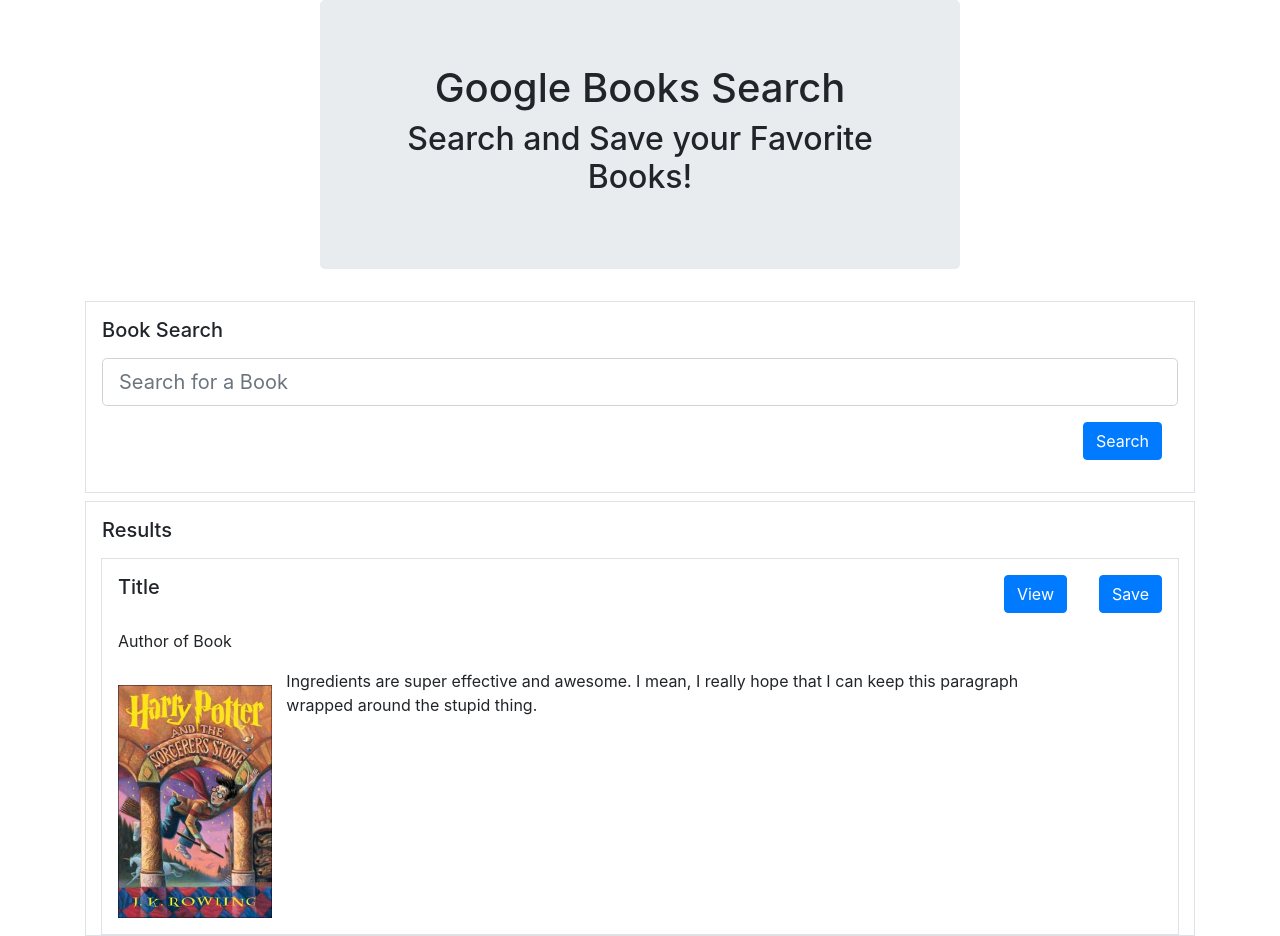
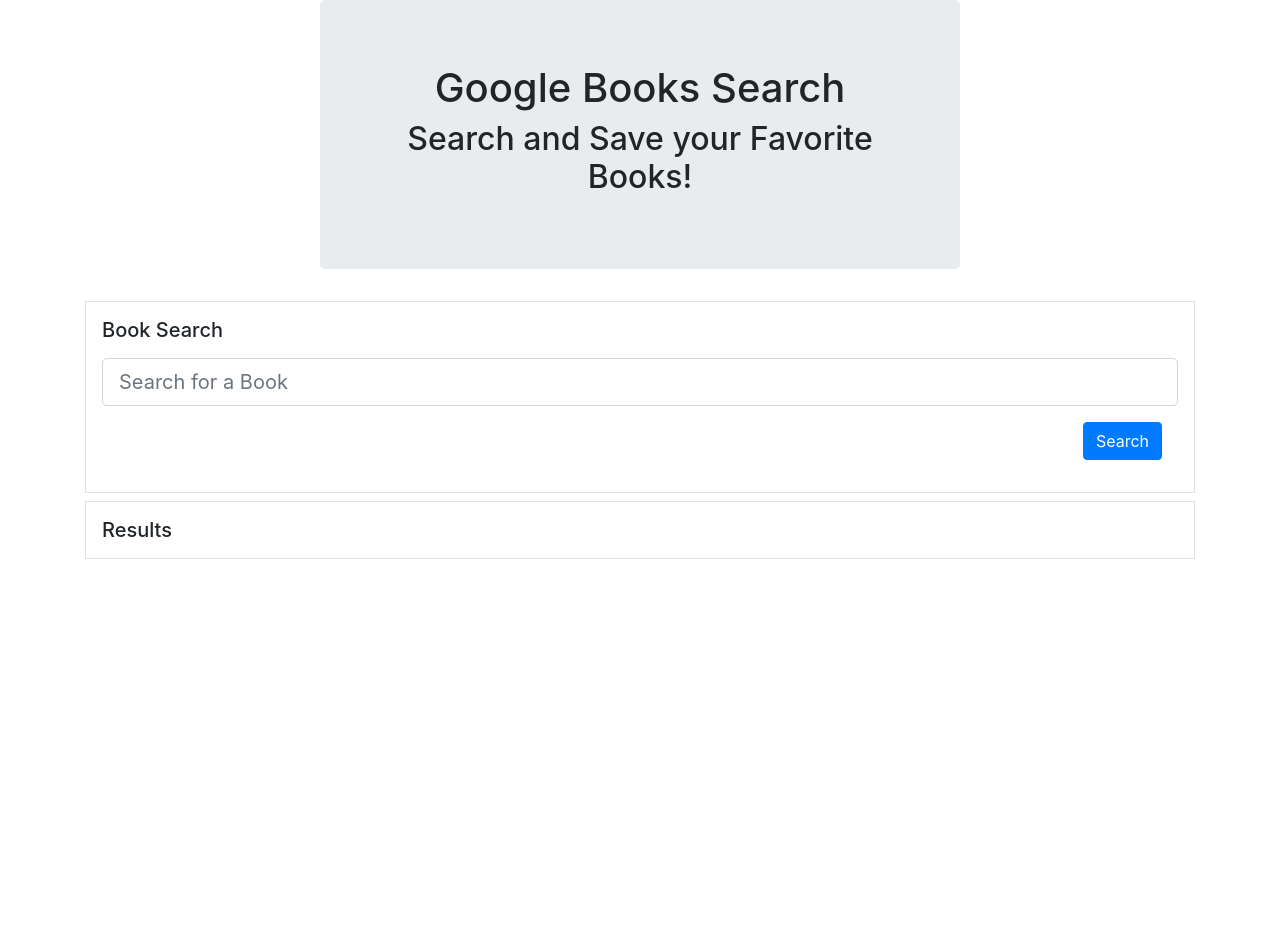
Before and after one commit to vilagen/googlebooks, a React (Create React App) app in the folder client/: page / in a window 1280 px wide. After the commit the page ends 800 px from the top, so only its background shows below. Built offline with nearby package versions, Linux system fonts and the light colour scheme.

Commit message:
Getting api results and also getting some to appear on page.

```diff
--- /dev/null
+++ b/client/src/components/BookList/index.js
@@ -0,0 +1,62 @@
+import React from "react";
+import {Row, Col, Container} from "../Grid";
+import Button from "../Button";
+import "./style.css"
+
+
+export function BooksList({children}) {
+	return <ul className="list-group">{children}</ul>;
+}
+
+export function BooksListItem({
+
+	props,
+	title,
+	subtitle = "",
+	authors,
+	image,
+	description,
+	infoLink
+}) {
+		return (
+			<Container>
+				<div className="border">
+					<div className="d-flex justify-content-between">
+						<h4 className="m-3">{title}</h4>
+						<h5 className="m-3">{subtitle}</h5>
+							<section>
+
+									<Button
+									href={infoLink}
+									type="primary">
+									View
+									</Button>
+
+									<Button
+									// onClick={props.delOrSave}
+									type="primary">
+									{/* {props.delOrSaveBut} */}
+									</Button>
+
+							</section>
+					</div>
+					<p className="ml-3">{authors}</p>
+
+					<Row>
+						<Col size="xs-4 sm-2">
+								<img className="test m-3" src={image} />
+						</Col>
+						<Col size="xs-8 sm-9">
+								<p>{description}
+								</p>
+						</Col>
+					</Row>
+				</div>
+			</Container>
+		)
+}
+
+
+// this.onSumbit = this.onSumbit.bind(this)
+// onSubmit = (e) => { console.log(this)} or something like:
+// onSubmit = (e) => { alert(this.state.inputValue) }
--- a/client/src/components/ResultBox/index.js
+++ /dev/null
@@ -1,50 +0,0 @@
-import React, {Component} from "react";
-import {Row, Col, Container} from "../Grid";
-import Button from "../Button";
-import "./style.css"
-
-class ResultBox extends Component {
-	render() {
-			return (
-				<Container>
-					<div className="border">
-						<div className="d-flex justify-content-between">
-							<h5 className="m-3">Title</h5>
-								<section>
-
-										<Button
-										type="primary"
-										>
-											View
-										</Button>
-
-										<Button
-										type="primary"
-										>
-											Save
-										</Button>
-
-								</section>
-						</div>
-						<p className="ml-3">Author of Book</p>
-						<Row>
-							<Col size="xs-4 sm-2">
-									<img className="test m-3" src="/images/harrypotter.jpg" />
-							</Col>
-							<Col size="xs-8 sm-9">
-									<p>Ingredients are super effective and awesome. I mean, I really hope that I can
-											keep this paragraph wrapped around the stupid thing.
-									</p>
-							</Col>
-						</Row>
-					</div>
-				</Container>
-			)
-	}
-}
-
-// this.onSumbit = this.onSumbit.bind(this)
-// onSubmit = (e) => { console.log(this)} or something like:
-// onSubmit = (e) => { alert(this.state.inputValue) }
-
-export default ResultBox;
--- a/client/src/components/Results/index.js
+++ /dev/null
@@ -1,20 +0,0 @@
-import React, { Component } from "react";
-import {Row, Container } from "../Grid";
-import ResultBox from "../ResultBox";
-
-class Results extends Component {
-		render() {
-			return (
-				<Row>
-					<Container>
-							<div className="border">
-							<h5 className="m-3">Results</h5>
-							<ResultBox></ResultBox>
-							</div>
-					</Container>
-				</Row>
-			)
-	}
-}
-
-export default Results;
--- a/client/src/pages/Search.js
+++ b/client/src/pages/Search.js
@@ -1,10 +1,10 @@
 import React, { Component } from "react";
 import Title from "../components/Title";
-import Results from "../components/Results";
 import Input from "../components/Input";
-import { Container } from "../components/Grid"
+import { Row, Col, Container } from "../components/Grid"
 import Button from "../components/Button"
 import API from "../utils/API";
+import {BooksList, BooksListItem} from "../components/BookList";
 
 class Search extends Component {
 
@@ -22,13 +22,13 @@ class Search extends Component {
 		console.log(this.state.bookSearch)
 	};
 
-	loadBooks = () => {
-    API.getBooks()
-      .then(res =>
-        this.setState({ books: res.data, title: "", author: "", synopsis: "" })
-      )
-      .catch(err => console.log(err));
-  };
+	// loadBooks = () => {
+  //   API.getBooks()
+  //     .then(res =>
+  //       this.setState({ books: res.data, title: "", author: "", description: "" })
+  //     )
+  //     .catch(err => console.log(err));
+  // };
 
 	handleFormSubmit = event => {
     // When the form is submitted, prevent its default behavior, get recipes update the recipes state
@@ -68,7 +68,28 @@ class Search extends Component {
 						</div>
 					</Container>
 
-					<Results />
+					<Row>
+					<Container>
+							<div className="border">
+							<h5 className="m-3">Results</h5>
+							<BooksList>
+								{this.state.books.map(book => {
+									return (
+										<BooksListItem
+											title={book.volumeInfo.title}
+											subtitle={book.volumeInfo.subtitle}
+											infoLink={book.volumeInfo.infoLink}
+											delOrSaveBut="Save"
+											authors={book.volumeInfo.authors}
+											image={book.volumeInfo.imageLinks.thumbnail}
+											description={book.volumeInfo.infoLink}
+										/>
+									);
+								})}
+							</BooksList>
+							</div>
+					</Container>
+				</Row>
 
 				</div>
 		)
```
Also changed, not shown: client/src/components/BookList/style.css (renamed from client/src/components/ResultBox/style.css), 1 other file (tests, documents, lock files or other folders).
